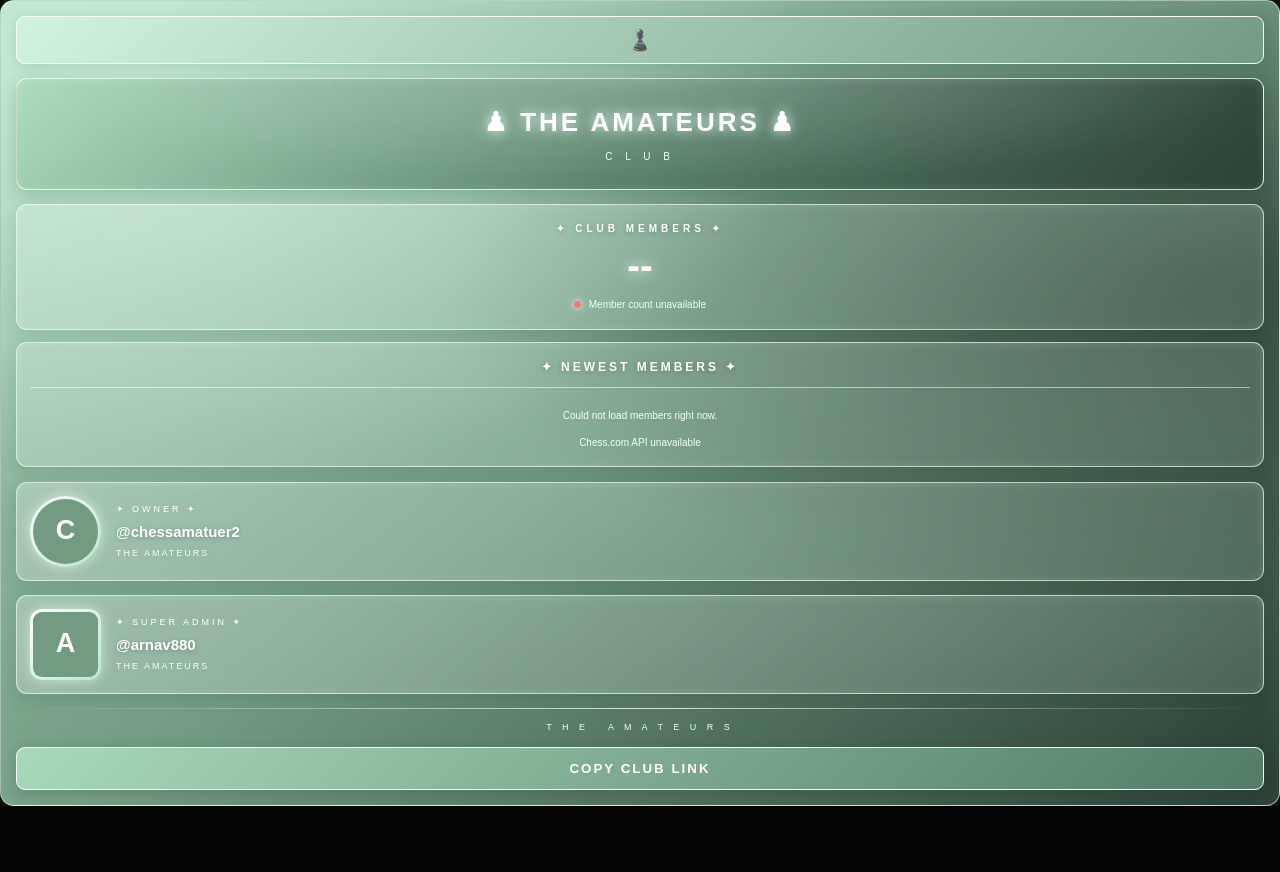
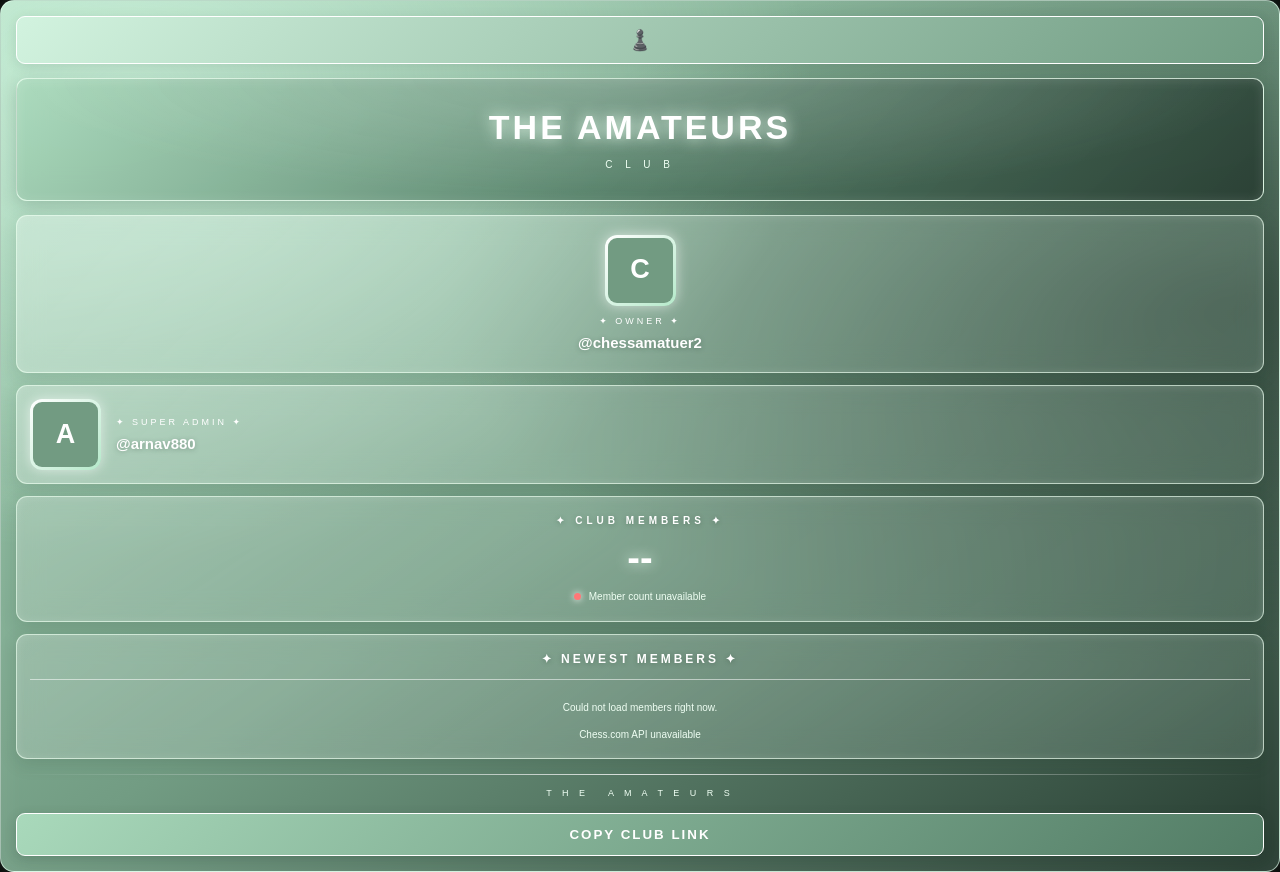
Before and after one commit to CuzImCool/the-amateurs, a plain HTML site: page index.html in a window 1280 px wide. Before the commit the page ends 806 px from the top, so only its background shows below. Drawn offline with Linux system fonts and the light colour scheme; no server answers.

Commit message:
Simplify CSS for header and profile components
Refactor CSS styles for header and profile cards, and remove redundant code.

```diff
--- a/index.html
+++ b/index.html
@@ -41,9 +41,7 @@ html,body{
   border:1px solid #e4fff0aa;
   border-radius:14px;
   font-family:Arial,sans-serif;
-  box-shadow:
-    0 0 20px #baffd033,
-    inset 0 0 30px #ffffff12;
+  box-shadow:0 0 20px #baffd033,inset 0 0 30px #ffffff12;
 }
 
 /* GLASS HOVER EFFECTS */
@@ -55,9 +53,7 @@ html,body{
 #amateurs-theme button[data-hover-button]:hover{
   transform:translateY(-2px) scale(1.02);
   filter:brightness(1.15);
-  box-shadow:
-    0 0 17px #eafff0aa,
-    0 0 30px #baffd066;
+  box-shadow:0 0 17px #eafff0aa,0 0 30px #baffd066;
   border-color:#ffffff!important;
 }
 #amateurs-theme a[data-hover-button]:active,
@@ -80,6 +76,156 @@ html,body{
   10%{opacity:1}
   90%{opacity:1}
   100%{transform:translateY(750px) rotate(360deg);opacity:0}
+}
+
+/* HEADER */
+#amateurs-theme .amateurs-header{
+  text-align:center;
+  padding:28px 8px;
+  background:
+    radial-gradient(ellipse at top,#ffffff35,transparent 70%),
+    linear-gradient(135deg,#a9d9bbdd,#527c65dd,#293e33ee);
+  backdrop-filter:blur(14px);
+  -webkit-backdrop-filter:blur(14px);
+  border:1px solid #edfff0cc;
+  border-radius:11px;
+  margin-bottom:14px;
+  box-shadow:0 5px 18px #152c2033,inset 0 1px 12px #ffffff22;
+}
+#amateurs-theme .amateurs-title{
+  font-size:34px;
+  font-weight:900;
+  letter-spacing:3px;
+  color:#ffffff;
+  text-shadow:0 0 15px #eafff0;
+  line-height:1.2;
+}
+#amateurs-theme .amateurs-subtitle{
+  font-size:10px;
+  letter-spacing:5px;
+  color:#effff4;
+  margin-top:10px;
+}
+
+/* OWNER AND SUPER ADMIN */
+#amateurs-theme .amateur-profile{
+  display:flex;
+  align-items:center;
+  gap:15px;
+  padding:13px;
+  margin:12px 0;
+  background:linear-gradient(135deg,#ffffff40,#d9ffea25);
+  backdrop-filter:blur(13px);
+  -webkit-backdrop-filter:blur(13px);
+  border:1px solid #edfff0aa;
+  border-radius:11px;
+  box-shadow:0 5px 18px #152c2022,inset 0 1px 10px #ffffff22;
+  transition:all .25s ease;
+}
+#amateurs-theme .amateur-profile:hover{
+  transform:translateY(-2px);
+  box-shadow:0 0 17px #eafff0aa,0 0 30px #baffd055;
+  border-color:#ffffff;
+}
+
+/* CENTERED OWNER CARD */
+#amateurs-theme .owner-profile{
+  flex-direction:column;
+  justify-content:center;
+  align-items:center;
+  text-align:center;
+  gap:9px;
+  padding:19px 13px;
+  margin-top:14px;
+  margin-bottom:10px;
+}
+#amateurs-theme .owner-avatar-wrap{
+  width:82px;
+  height:82px;
+  min-width:82px;
+  padding:3px;
+  border-radius:50%;
+  background:linear-gradient(135deg,#ffffff,#b5e9ca);
+  box-shadow:0 0 15px #ffffffaa;
+  transition:.25s;
+}
+#amateurs-theme .owner-profile:hover .owner-avatar-wrap{
+  transform:scale(1.07);
+  box-shadow:0 0 23px #ffffff;
+}
+#amateurs-theme .owner-avatar-inner{
+  width:100%;
+  height:100%;
+  background:#729b82;
+  border-radius:50%;
+  display:flex;
+  align-items:center;
+  justify-content:center;
+  overflow:hidden;
+  color:white;
+  font-size:30px;
+  font-weight:bold;
+}
+#amateurs-theme .owner-avatar-inner img{
+  border-radius:50%;
+}
+
+/* SUPER ADMIN CARD */
+#amateurs-theme .amateur-avatar-wrap{
+  width:65px;
+  height:65px;
+  min-width:65px;
+  padding:3px;
+  border-radius:12px;
+  background:linear-gradient(135deg,#ffffff,#b5e9ca);
+  box-shadow:0 0 13px #ffffff99;
+  transition:.25s;
+}
+#amateurs-theme .amateur-profile:hover .amateur-avatar-wrap{
+  transform:scale(1.07);
+  box-shadow:0 0 21px #ffffff;
+}
+#amateurs-theme .amateur-avatar-inner{
+  width:100%;
+  height:100%;
+  background:#729b82;
+  border-radius:9px;
+  display:flex;
+  align-items:center;
+  justify-content:center;
+  overflow:hidden;
+  color:white;
+  font-size:27px;
+  font-weight:bold;
+}
+#amateurs-theme .amateur-avatar-inner img{
+  width:100%;
+  height:100%;
+  object-fit:cover;
+  display:none;
+}
+#amateurs-theme .amateur-profile-info{
+  min-width:0;
+}
+#amateurs-theme .owner-profile .amateur-profile-info{
+  text-align:center;
+}
+#amateurs-theme .amateur-role{
+  font-size:9px;
+  letter-spacing:3px;
+  color:#ffffff;
+  margin-bottom:5px;
+}
+#amateurs-theme .amateur-profile-name{
+  color:#ffffff;
+  font-size:15px;
+  font-weight:900;
+  text-decoration:none;
+  overflow-wrap:anywhere;
+  text-shadow:0 1px 5px #263b3055;
+}
+#amateurs-theme .amateur-profile-name:hover{
+  color:#e0ffeb;
 }
 
 /* MEMBER COUNTER */
@@ -232,110 +378,17 @@ html,body{
   display:none;
 }
 
-/* OWNER AND SUPER ADMIN PROFILE CARDS */
-#amateurs-theme .amateur-profile{
-  display:flex;
-  align-items:center;
-  gap:15px;
-  padding:13px;
-  margin:14px 0;
-  background:linear-gradient(135deg,#ffffff40,#d9ffea25);
-  backdrop-filter:blur(13px);
-  -webkit-backdrop-filter:blur(13px);
-  border:1px solid #edfff0aa;
-  border-radius:11px;
-  box-shadow:0 5px 18px #152c2022,inset 0 1px 10px #ffffff22;
-  transition:all .25s ease;
-}
-#amateurs-theme .amateur-profile:hover{
-  transform:translateY(-2px);
-  box-shadow:0 0 17px #eafff0aa,0 0 30px #baffd055;
-  border-color:#ffffff;
-}
-#amateurs-theme .amateur-avatar-wrap{
-  width:65px;
-  height:65px;
-  min-width:65px;
-  padding:3px;
-  border-radius:12px;
-  background:linear-gradient(135deg,#ffffff,#b5e9ca);
-  box-shadow:0 0 13px #ffffff99;
-  transition:.25s;
-}
-#amateurs-theme .amateur-profile:hover .amateur-avatar-wrap{
-  transform:scale(1.07);
-  box-shadow:0 0 21px #ffffff;
-}
-#amateurs-theme .amateur-avatar-inner{
-  width:100%;
-  height:100%;
-  background:#729b82;
-  border-radius:9px;
-  display:flex;
-  align-items:center;
-  justify-content:center;
-  overflow:hidden;
-  color:white;
-  font-size:27px;
-  font-weight:bold;
-}
-#amateurs-theme .amateur-avatar-inner img{
-  width:100%;
-  height:100%;
-  object-fit:cover;
-  display:none;
-}
-
-/* OWNER CIRCULAR AVATAR */
-#amateurs-theme .owner-avatar-wrap{
-  border-radius:50%;
-}
-#amateurs-theme .owner-avatar-inner{
-  border-radius:50%;
-}
-
-#amateurs-theme .amateur-profile-info{
-  min-width:0;
-}
-#amateurs-theme .amateur-role{
-  font-size:9px;
-  letter-spacing:3px;
-  color:#ffffff;
-  margin-bottom:5px;
-}
-#amateurs-theme .amateur-profile-name{
-  color:#ffffff;
-  font-size:15px;
-  font-weight:900;
-  text-decoration:none;
-  overflow-wrap:anywhere;
-  text-shadow:0 1px 5px #263b3055;
-}
-#amateurs-theme .amateur-profile-name:hover{
-  color:#e0ffeb;
-}
-#amateurs-theme .amateur-profile-caption{
-  font-size:9px;
-  letter-spacing:2px;
-  color:#effff4;
-  margin-top:5px;
-}
-
-/* FOOTER LINKS */
+/* FOOTER */
 #amateurs-theme .profile-name-link{
   color:inherit;
   text-decoration:none;
 }
-
-/* BUTTONS */
 #amateurs-theme button{
   font-family:Arial,sans-serif;
   cursor:none!important;
   backdrop-filter:blur(10px);
   -webkit-backdrop-filter:blur(10px);
 }
-
-/* FOOTER DIVIDER */
 #amateurs-theme .footer-divider{
   height:1px;
   background:linear-gradient(90deg,transparent,#ffffffcc,transparent);
@@ -368,26 +421,48 @@ style="display:block;width:100%;background:linear-gradient(135deg,#d2f3df,#719c8
 ♟️
 </button>
 
-<!-- HEADER -->
-<div style="
-text-align:center;
-padding:25px 8px;
-background:
-radial-gradient(ellipse at top,#ffffff35,transparent 70%),
-linear-gradient(135deg,#a9d9bbdd,#527c65dd,#293e33ee);
-backdrop-filter:blur(14px);
--webkit-backdrop-filter:blur(14px);
-border:1px solid #edfff0cc;
-border-radius:11px;
-margin-bottom:14px;
-box-shadow:0 5px 18px #152c2033,inset 0 1px 12px #ffffff22;
-">
-<div style="font-size:26px;font-weight:900;letter-spacing:3px;color:#ffffff;text-shadow:0 0 13px #eafff0;">
-♟ THE AMATEURS ♟
+<!-- BIGGER HEADER -->
+<div class="amateurs-header">
+  <div class="amateurs-title">THE AMATEURS</div>
+  <div class="amateurs-subtitle">C L U B</div>
 </div>
-<div style="font-size:10px;letter-spacing:5px;color:#effff4;margin-top:10px;">
-C L U B
+
+<!-- OWNER PROFILE CARD -->
+<div class="amateur-profile owner-profile">
+  <div class="amateur-avatar-wrap owner-avatar-wrap">
+    <div class="amateur-avatar-inner owner-avatar-inner">
+      <span id="owner-fallback">C</span>
+      <img id="owner-avatar" alt="Chessamatuer2 profile picture">
+    </div>
+  </div>
+  <div class="amateur-profile-info">
+    <div class="amateur-role">✦ OWNER ✦</div>
+    <a href="https://www.chess.com/member/chessamatuer2"
+       target="_blank"
+       rel="noopener noreferrer"
+       class="amateur-profile-name">
+      @chessamatuer2
+    </a>
+  </div>
 </div>
+
+<!-- SUPER ADMIN PROFILE CARD -->
+<div class="amateur-profile">
+  <div class="amateur-avatar-wrap">
+    <div class="amateur-avatar-inner">
+      <span id="arnav-fallback">A</span>
+      <img id="arnav-avatar" alt="Arnav880 profile picture">
+    </div>
+  </div>
+  <div class="amateur-profile-info">
+    <div class="amateur-role">✦ SUPER ADMIN ✦</div>
+    <a href="https://www.chess.com/member/arnav880"
+       target="_blank"
+       rel="noopener noreferrer"
+       class="amateur-profile-name">
+      @arnav880
+    </a>
+  </div>
 </div>
 
 <!-- MEMBER COUNTER -->
@@ -408,46 +483,6 @@ C L U B
   </div>
   <div class="new-members-status" id="amateurs-new-members-status">
     Connecting to Chess.com...
-  </div>
-</div>
-
-<!-- OWNER PROFILE CARD -->
-<div class="amateur-profile">
-  <div class="amateur-avatar-wrap owner-avatar-wrap">
-    <div class="amateur-avatar-inner owner-avatar-inner">
-      <span id="owner-fallback">C</span>
-      <img id="owner-avatar" alt="Chessamatuer2 profile picture">
-    </div>
-  </div>
-  <div class="amateur-profile-info">
-    <div class="amateur-role">✦ OWNER ✦</div>
-    <a href="https://www.chess.com/member/chessamatuer2"
-       target="_blank"
-       rel="noopener noreferrer"
-       class="amateur-profile-name">
-      @chessamatuer2
-    </a>
-    <div class="amateur-profile-caption">THE AMATEURS</div>
-  </div>
-</div>
-
-<!-- SUPER ADMIN PROFILE CARD -->
-<div class="amateur-profile">
-  <div class="amateur-avatar-wrap">
-    <div class="amateur-avatar-inner">
-      <span id="arnav-fallback">A</span>
-      <img id="arnav-avatar" alt="Arnav880 profile picture">
-    </div>
-  </div>
-  <div class="amateur-profile-info">
-    <div class="amateur-role">✦ SUPER ADMIN ✦</div>
-    <a href="https://www.chess.com/member/arnav880"
-       target="_blank"
-       rel="noopener noreferrer"
-       class="amateur-profile-name">
-      @arnav880
-    </a>
-    <div class="amateur-profile-caption">THE AMATEURS</div>
   </div>
 </div>
 
```
